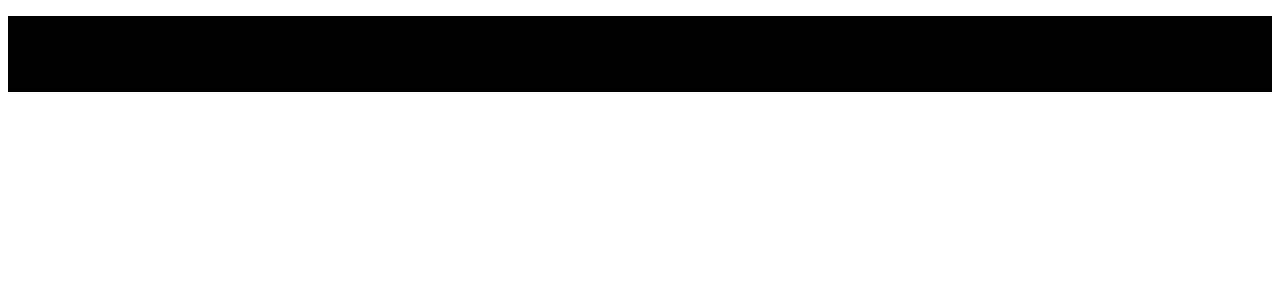
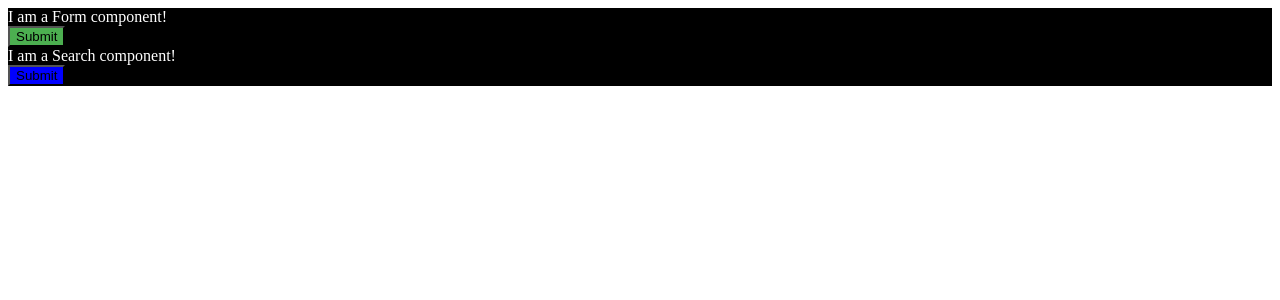
Before and after one commit to pinglinh/react_search, a React app: page / in a window 1280 px wide. Shown: the top 300 px of the page. Built offline with nearby package versions, Linux system fonts and the light colour scheme.

Commit message:
Removed components and container folders and added Search and Form components

```diff
--- a/src/App.css
+++ b/src/App.css
@@ -1,3 +1,4 @@
 .hello {
   background-color: #000;
+  color: #fff;
 }
--- a/src/App.js
+++ b/src/App.js
@@ -1,14 +1,18 @@
 import React from "react";
 import ReactDOM from "react-dom";
+
+import Form from "./Form/Form.js";
+import Search from "./Search/Search.js";
+
 import style from "./App.css";
+
 const App = () => {
-  console.log(style);
   return (
     <div className={style.hello}>
-      <p>React here!</p>
-      <h1>How you doing?</h1>
+      <Form />
+      <Search />
     </div>
   );
 };
-export default App;
+
 ReactDOM.render(<App />, document.getElementById("app"));
--- /dev/null
+++ b/src/Form/Form.css
@@ -0,0 +1,3 @@
+.primaryButton {
+  background-color: #4caf50;
+}
--- /dev/null
+++ b/src/Form/Form.js
@@ -0,0 +1,14 @@
+import React from "react";
+import style from "./Form.css";
+
+const Form = () => {
+  return (
+    <form>
+      I am a Form component!
+      <br />
+      <button className={style.primaryButton}>Submit</button>
+    </form>
+  );
+};
+
+export default Form;
--- /dev/null
+++ b/src/Search/Search.css
@@ -0,0 +1,14 @@
+input[type="text"] {
+  width: 130px;
+  -webkit-transition: width 0.4s ease-in-out;
+  transition: width 0.4s ease-in-out;
+}
+
+/* When the input field gets focus, change its width to 100% */
+input[type="text"]:focus {
+  width: 100%;
+}
+
+.primaryButton {
+  background-color: blue;
+}
--- /dev/null
+++ b/src/Search/Search.js
@@ -0,0 +1,14 @@
+import React from "react";
+import style from "./Search.css";
+
+const Search = () => {
+  return (
+    <div>
+      I am a Search component!
+      <br />
+      <button className={style.primaryButton}>Submit</button>
+    </div>
+  );
+};
+
+export default Search;
```
Also changed, not shown: 1 other file (tests, documents, lock files or other folders).
